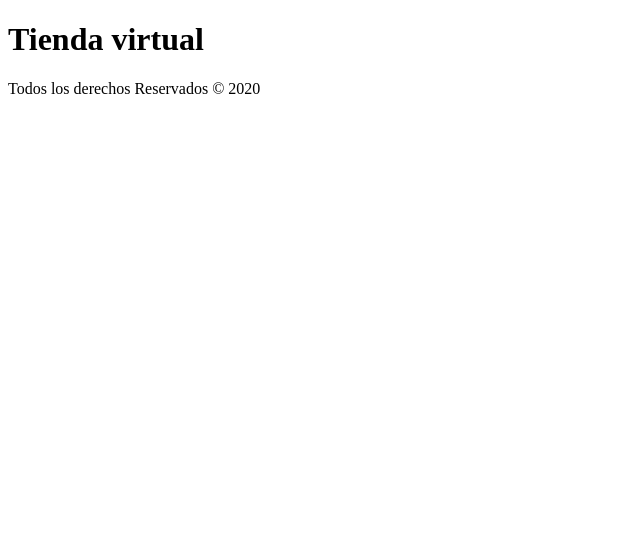
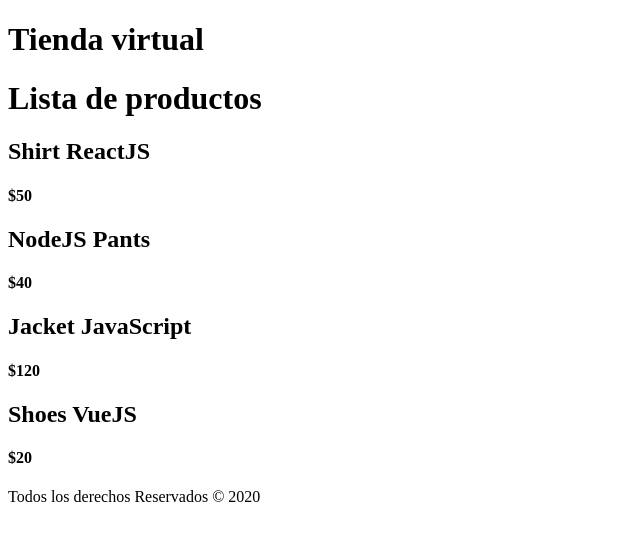
Before and after one commit to AlanGaia/react-conceptos-basicos, a React (Create React App) app in the folder basicos/: page / in a window 1280 px wide. Shown: the top 540 px of the page, without its empty margins (0-640 px from the left). Built offline with nearby package versions, Linux system fonts and the light colour scheme.

Commit message:
component product with props

```diff
--- a/basicos/src/App.js
+++ b/basicos/src/App.js
@@ -1,7 +1,12 @@
+//Imports components
 import React, { useState } from "react";
 import Header from "./components/Header";
 import Footer from "./components/Footer";
+import Product from "./components/Product";
+
+//Main Function
 function App() {
+
   //Get Product List
   const [products, setProducts] = useState([
     { id: 1, name: "Shirt ReactJS", price: 50,},
@@ -16,7 +21,13 @@ function App() {
   return (
     <>
       <Header title="Tienda virtual" />
-
+      <h1>Lista de productos</h1>
+      {products.map(product => (
+        <Product
+          key={product.id}
+          product={product}
+        />
+      ))}
       <Footer year={year} />
     </>
   );
--- /dev/null
+++ b/basicos/src/components/Product.jsx
@@ -0,0 +1,15 @@
+import React from 'react';
+
+const Product = ({product}) => {
+  // Product destructuring
+  const {name, price, id} = product;
+
+  return (
+    <div>
+      <h2>{name}</h2>
+      <h4>${price}</h4>
+    </div>
+  );
+}
+
+export default Product;
```
